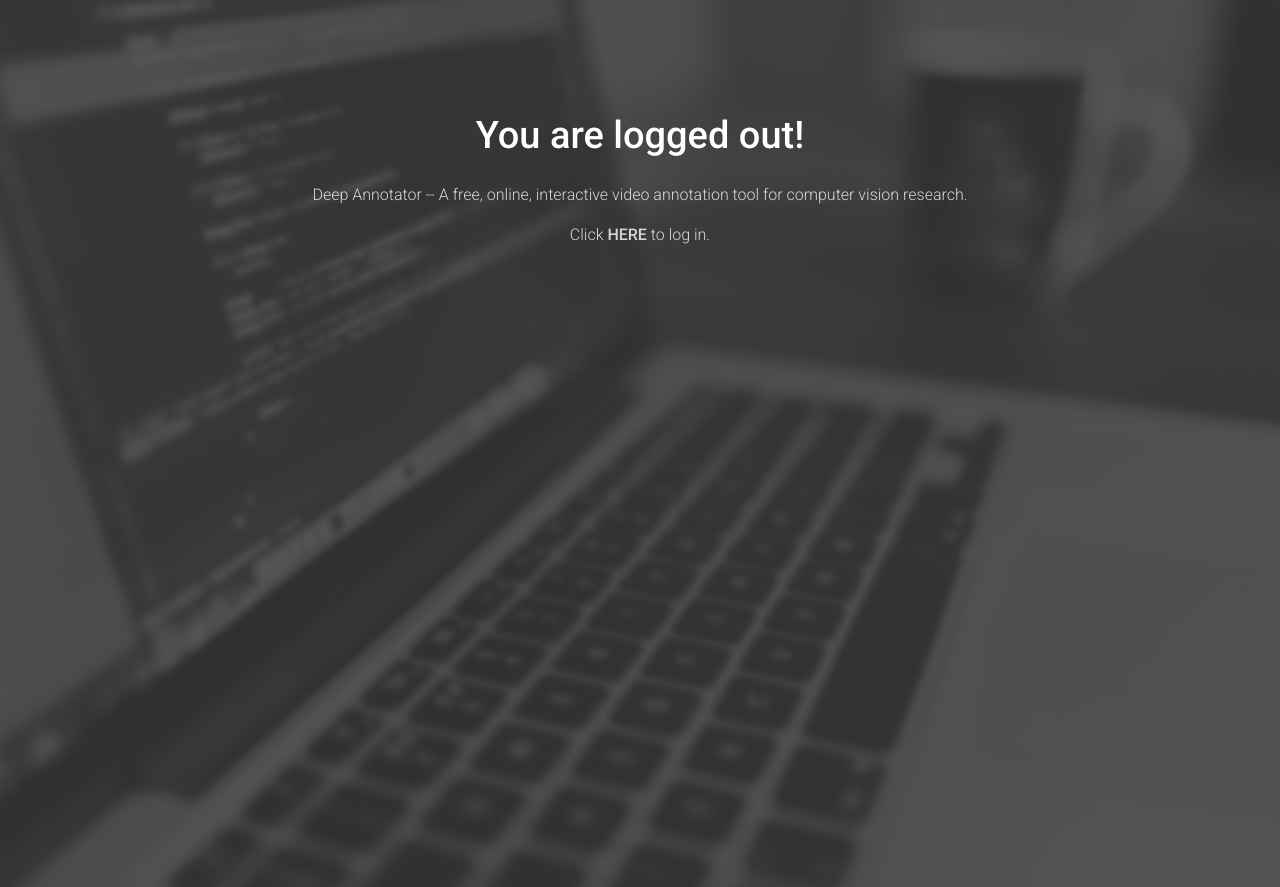
After one commit to d1ngn1gefe1/DeepAnnotator, a Flask app: template app/templates/logout.html in a window 1280 px wide. The commit adds this page. Run offline with Flask 2, Linux system fonts and the light colour scheme; the template is opened without the code that fills it, so the values that code supplies are empty; some libraries are stand-ins or nearby versions.

Commit message:
Logout page

```diff
--- a/app/app.py
+++ b/app/app.py
@@ -8,6 +8,7 @@ import os
 
 # create the application object
 app = Flask(__name__)
+
 
 # login required decorator
 def login_required(f):
@@ -26,9 +27,6 @@ def login_required(f):
 def home():
     return render_template('index.html')  # render a template
 
-@app.route('/welcome')
-def welcome():
-    return render_template('welcome.html')  # render a template
 
 # route for handling the login page logic
 @app.route('/login', methods=['GET', 'POST'])
@@ -45,18 +43,18 @@ def login():
         result = query.first()
         if result:
             session['logged_in'] = True
-            flash('You were logged in.')
             return redirect(url_for('home'))
         else:
             error = 'Invalid Credentials. Please try again.'
     return render_template('login.html', error=error)
 
+
 @app.route('/logout')
 @login_required
 def logout():
     session.pop('logged_in', None)
-    flash('You were logged out.')
-    return redirect(url_for('welcome'))
+    return render_template('logout.html')
+
 
 # start the server with the 'run()' method
 if __name__ == '__main__':
--- a/app/templates/login.html
+++ b/app/templates/login.html
@@ -53,7 +53,7 @@
                         	<div class="form-top">
                         		<div class="form-top-left">
                         			<h3>Login to our site</h3>
-                            		<p>Enter your username and password to log on:</p>
+                            		<p>Enter your username and password to log in:</p>
                         		</div>
                         		<div class="form-top-right">
                         			<i class="fa fa-lock"></i>
--- /dev/null
+++ b/app/templates/logout.html
@@ -0,0 +1,70 @@
+<!DOCTYPE html>
+<html lang="en">
+
+    <head>
+
+        <meta charset="utf-8">
+        <meta http-equiv="X-UA-Compatible" content="IE=edge">
+        <meta name="viewport" content="width=device-width, initial-scale=1">
+        <title>Bootstrap Login Form Template</title>
+
+        <!-- CSS -->
+        <link rel="stylesheet" href="http://fonts.googleapis.com/css?family=Roboto:400,100,300,500">
+        <link rel="stylesheet" href="../static/login-assets/bootstrap/css/bootstrap.min.css">
+        <link rel="stylesheet" href="../static/login-assets/font-awesome/css/font-awesome.min.css">
+        <link rel="stylesheet" href="../static/login-assets/css/form-elements.css">
+        <link rel="stylesheet" href="../static/login-assets/css/style.css">
+
+        <!-- HTML5 Shim and Respond.js IE8 support of HTML5 elements and media queries -->
+        <!-- WARNING: Respond.js doesn't work if you view the page via file:// -->
+        <!--[if lt IE 9]>
+            <script src="https://oss.maxcdn.com/libs/html5shiv/3.7.0/html5shiv.js"></script>
+            <script src="https://oss.maxcdn.com/libs/respond.js/1.4.2/respond.min.js"></script>
+        <![endif]-->
+
+        <!-- Favicon and touch icons -->
+        <link rel="shortcut icon" href="../static/login-assets/ico/favicon.png">
+        <link rel="apple-touch-icon-precomposed" sizes="144x144" href="../static/login-assets/ico/apple-touch-icon-144-precomposed.png">
+        <link rel="apple-touch-icon-precomposed" sizes="114x114" href="../static/login-assets/ico/apple-touch-icon-114-precomposed.png">
+        <link rel="apple-touch-icon-precomposed" sizes="72x72" href="../static/login-assets/ico/apple-touch-icon-72-precomposed.png">
+        <link rel="apple-touch-icon-precomposed" href="../static/login-assets/ico/apple-touch-icon-57-precomposed.png">
+
+    </head>
+
+    <body>
+
+        <!-- Top content -->
+        <div class="top-content">
+
+            <div class="inner-bg">
+                <div class="container">
+                    <div class="row">
+                        <div class="col-sm-8 col-sm-offset-2 text">
+                            <h1><strong>You are logged out!</strong></h1>
+                            <div class="description">
+                            	<p>
+	                            	Deep Annotator -- A free, online, interactive video annotation tool for computer vision research.
+                            	</p>
+                              <p>Click <a href="/login"><strong>HERE</strong></a> to log in.</p>
+                            </div>
+                        </div>
+                    </div>
+                </div>
+            </div>
+
+        </div>
+
+
+        <!-- Javascript -->
+        <script src="../static/login-assets/js/jquery-1.11.1.min.js"></script>
+        <script src="../static/login-assets/bootstrap/js/bootstrap.min.js"></script>
+        <script src="../static/login-assets/js/jquery.backstretch.min.js"></script>
+        <script src="../static/login-assets/js/scripts.js"></script>
+
+        <!--[if lt IE 10]>
+            <script src="../static/login-assets/js/placeholder.js"></script>
+        <![endif]-->
+
+    </body>
+
+</html>
```
Also changed, not shown: app/templates/welcome.html (deleted, +0 -18 lines).
